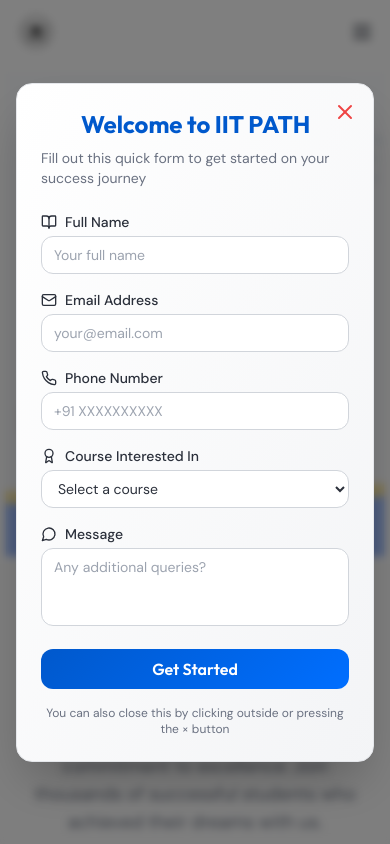
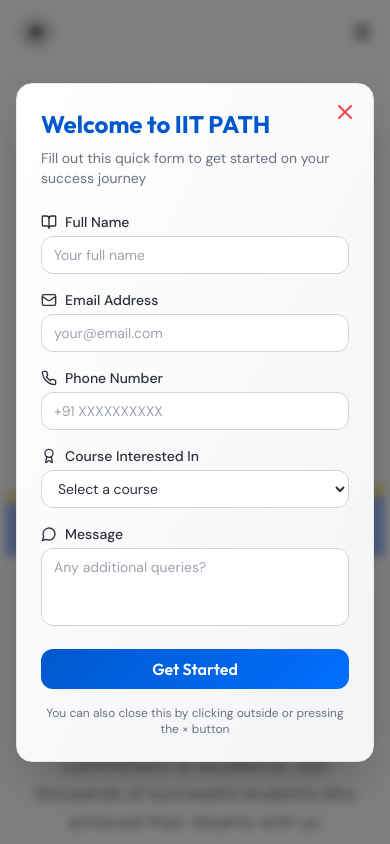
Before and after one commit to iitpath3-tech/pathfinder-web, a React (Vite) app: page / in a window 390 px wide. Shown: the top 844 px of the page. Built offline with nearby package versions, Linux system fonts and the light colour scheme; the HTML template or start-up script is replaced by a standard one.

Commit message:
banner alignment change

```diff
--- a/src/components/WelcomeFormPopup.tsx
+++ b/src/components/WelcomeFormPopup.tsx
@@ -67,8 +67,7 @@
 
             {/* Form Header */}
             <div className="mb-6">
-              <h2 className="text-2xl font-display font-bold mb-2 text-gradient-primary flex items-center">
-                <GraduationCap className="mr-3" size={28} />
+              <h2 className="text-2xl font-display font-bold mb-2 text-gradient-primary text-left sm:text-center">
                 Welcome to IIT PATH
               </h2>
               <p className="text-sm text-muted-foreground">
```
Also changed, not shown: src/assets/banner1.jpg.
